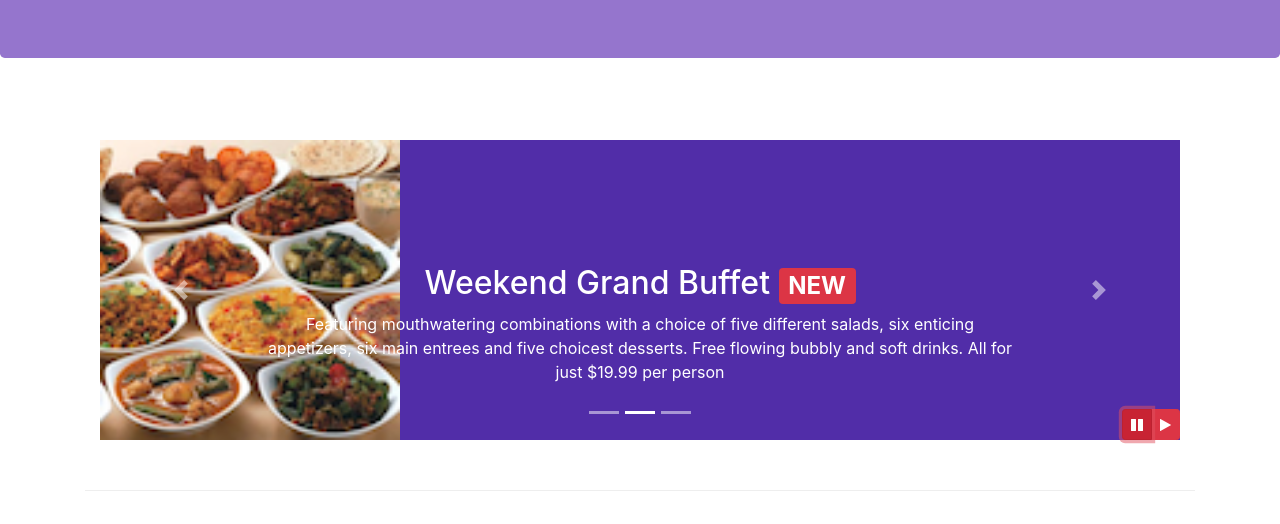
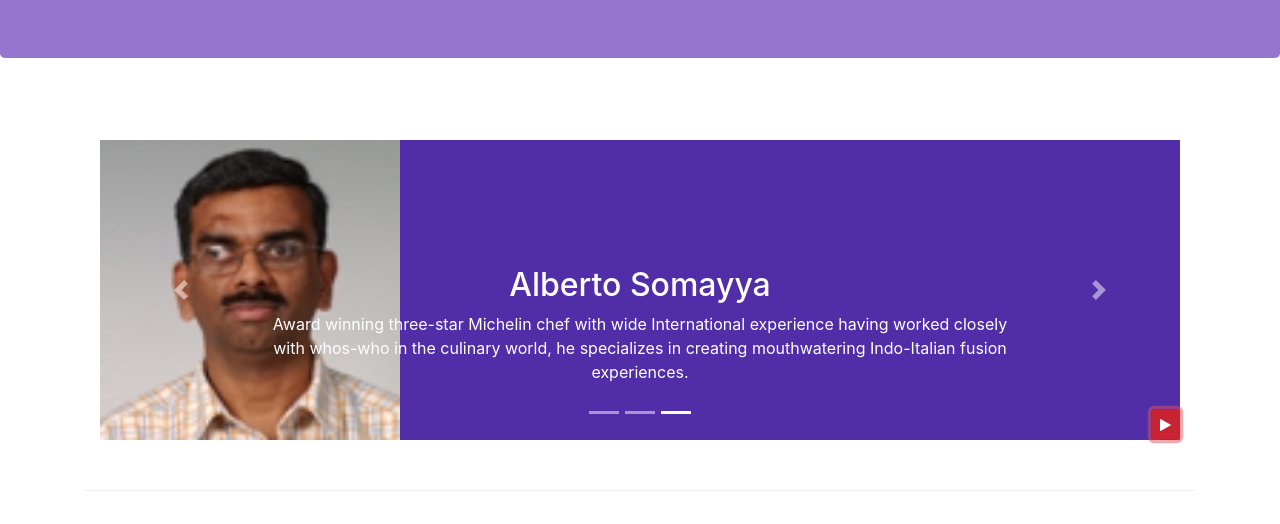
Before and after one commit to mariepizzer/Bootstrap4-HKUST, a website: page index.html in a window 1280 px wide. Both pictures are taken after a click on the button 1137 px from the left and 700 px from the top of the page. Shown: the part 276-800 px from the top of the page. Drawn offline with nearby package versions, Linux system fonts and the light colour scheme.

Commit message:
More Bootstrap JQuery

```diff
--- a/css/styles.css
+++ b/css/styles.css
@@ -46,7 +46,7 @@ body{
     left: 0;
     min-height: 300px;
 }
-#carouselButton {
+.carouselButton {
     right:0px;
     position: absolute;
     bottom: 0px;
--- a/index.html
+++ b/index.html
@@ -223,12 +223,9 @@
                     <a class="carousel-control-next" href="#mycarousel" role="button" data-slide="next">
                         <span class="carousel-control-next-icon"></span>
                     </a>
-                    <div class="btn-group" id="carouselButton">
-                        <button class="btn btn-danger btn-sm" id="carousel-pause">
-                            <span class="fa fa-pause"></span>
-                        </button>
-                        <button class="btn btn-danger btn-sm" id="carousel-play">
-                            <span class="fa fa-play"></span>
+                    <div class="btn-group carouselButton" >
+                        <button class="btn btn-danger btn-sm"  id="carouselButton">
+                            <span id="carousel-button-icon" class="fa fa-pause"></span>
                         </button>
                     </div>
                 </div>
@@ -340,15 +337,20 @@
     <script src="node_modules/popper.js/dist/umd/popper.min.js"></script>
     <script src="node_modules/bootstrap/dist/js/bootstrap.min.js"></script>
     <script>
-        $(document).ready(function(){
-            $("#mycarousel").carousel( { interval: 2000 } );
-            $("#carousel-pause").click(function(){
-                $("#mycarousel").carousel('pause');
+
+        $("#mycarousel").carousel( { interval: 2000 } );
+        $("#carouselButton").click(function(){
+                if ($("#carouselButton").children("span").hasClass('fa-pause')) {
+                    $("#mycarousel").carousel('pause');
+                    $("#carouselButton").children("span").removeClass('fa-pause');
+                    $("#carouselButton").children("span").addClass('fa-play');
+                }
+                else if ($("#carouselButton").children("span").hasClass('fa-play')){
+                    $("#mycarousel").carousel('cycle');
+                    $("#carouselButton").children("span").removeClass('fa-play');
+                    $("#carouselButton").children("span").addClass('fa-pause');
+                }
             });
-            $("#carousel-play").click(function(){
-                $("#mycarousel").carousel('cycle');
-            });
-        });
     </script>
 </body>
 
```
